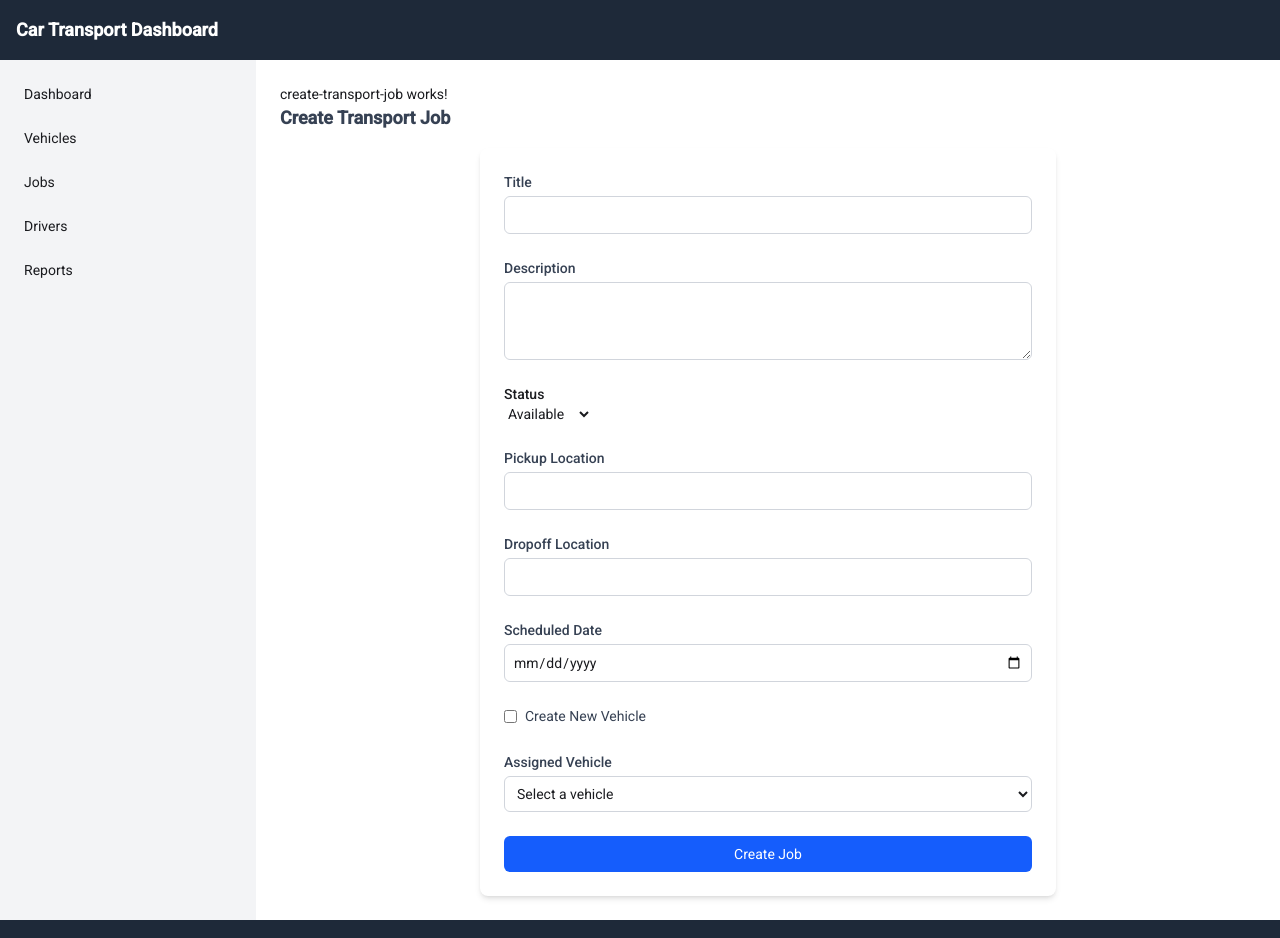
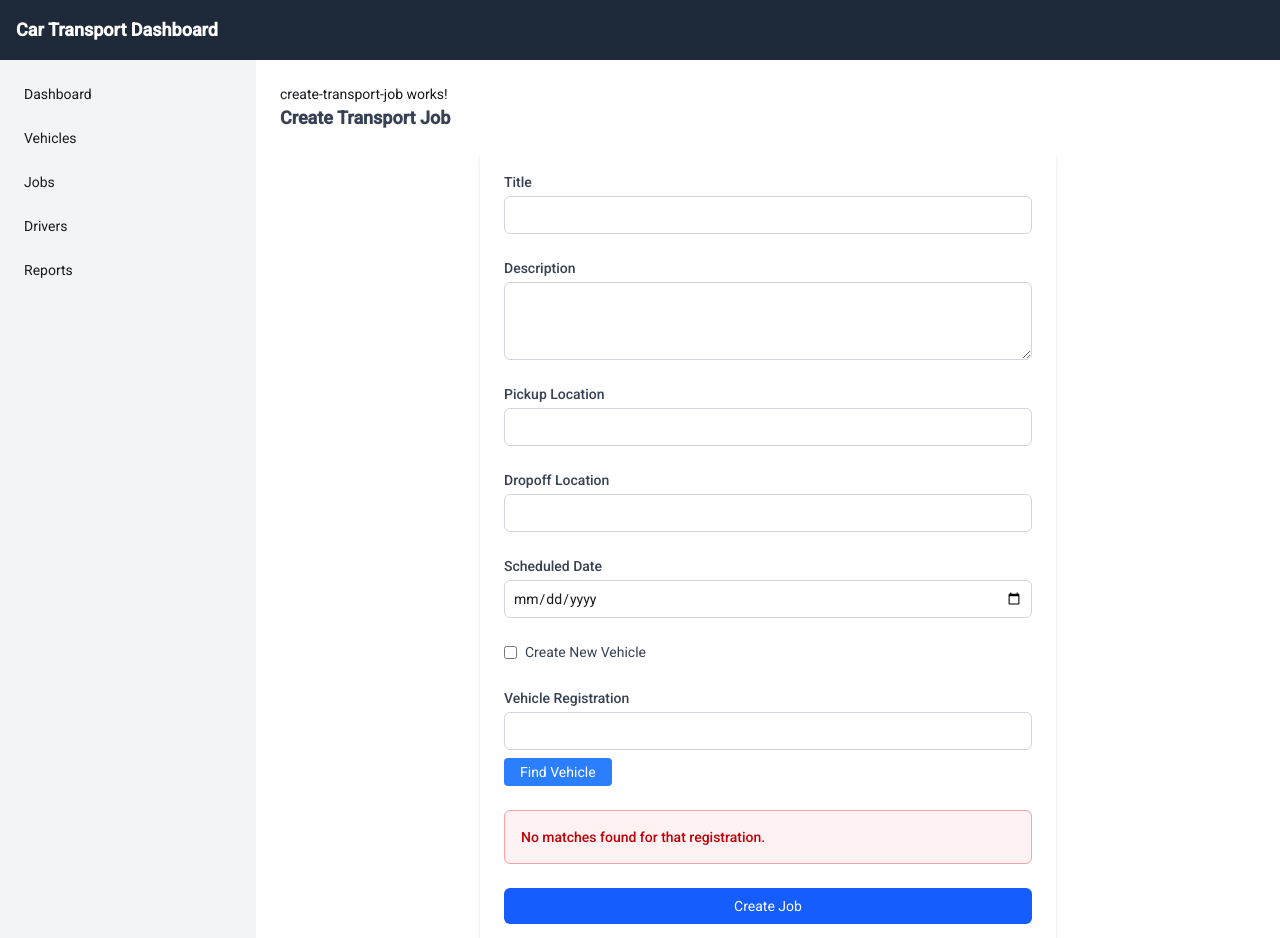
Before and after one commit to carlhope/CarTransportDashboard, an Angular app in the folder CarTransportDashboard.web/: page /transport-jobs/create in a window 1280 px wide. Shown: the top 938 px of the page. Built offline with nearby package versions, Linux system fonts and the light colour scheme.

Commit message:
add vehicle to create transport job form

```diff
--- a/CarTransportDashboard.web/src/app/components/create-transport-job-form/create-transport-job-form.html
+++ b/CarTransportDashboard.web/src/app/components/create-transport-job-form/create-transport-job-form.html
@@ -9,16 +9,6 @@
   <div>
     <label class="block text-sm font-medium text-gray-700">Description</label>
     <textarea formControlName="description" rows="3" class="mt-1 block w-full border border-gray-300 rounded-md p-2 focus:ring focus:ring-blue-300"></textarea>
-  </div>
-
-  <div>
-    <label class="block text-sm font-medium text-grey-700">Status</label>
-    <select formControlName="status">
-      <option [value]="0">Available</option>
-      <option [value]="1">InProgress</option>
-      <option [value]="2">Completed</option>
-    </select>
-
   </div>
 
   <div>
@@ -46,17 +36,31 @@
 
   <!-- Existing Vehicle Dropdown -->
   @if(!jobForm.get('useNewVehicle')?.value){
-  <div>
-    <label class="block text-sm font-medium text-gray-700">Assigned Vehicle</label>
-    <select formControlName="assignedVehicleId" class="mt-1 block w-full border border-gray-300 rounded-md p-2">
-      <option value="">Select a vehicle</option>
-      @for(vehicle of vehicles; track vehicle.id){
-      <option [value]="vehicle.id">
-        {{ vehicle.registrationNumber }} – {{ vehicle.make }} {{ vehicle.model }}
-      </option>
-      }
-    </select>
-  </div>
+    <div>
+      <label class="block text-sm font-medium text-gray-700">Vehicle Registration</label>
+      <input [formControl]="registrationSearch" class="mt-1 block w-full border border-gray-300 rounded-md p-2" />
+      <button type="button" (click)="lookupVehicle()" class="mt-2 bg-blue-500 text-white px-4 py-1 rounded hover:bg-blue-600">
+        Find Vehicle
+      </button>
+    </div>
+
+    <!-- Vehicle Search Result -->
+    @if(matchedVehicle){
+      <div class="bg-green-50 p-4 rounded-md border border-green-300 mt-4">
+      <p class="text-sm text-green-700 font-medium">Vehicle Found:</p>
+      <p class="text-sm text-green-700">Make: {{ matchedVehicle.make }}</p>
+      <p class="text-sm text-green-700">Model: {{ matchedVehicle.model }}</p>
+      <p class="text-sm text-green-700">Registration: {{ matchedVehicle.registrationNumber }}</p>
+    </div>
+    }
+   @else{
+     <div class="bg-red-50 p-4 rounded-md border border-red-300 mt-4">
+       <p class="text-sm text-red-700 font-medium">No matches found for that registration.</p>
+     </div>
+   }
+
+
+
   }
   @else{
     <!-- New Vehicle Fields -->
--- a/CarTransportDashboard.web/src/app/components/create-transport-job-form/create-transport-job-form.ts
+++ b/CarTransportDashboard.web/src/app/components/create-transport-job-form/create-transport-job-form.ts
@@ -1,8 +1,9 @@
 import {Component, EventEmitter, OnInit, Output} from '@angular/core';
-import {FormBuilder, FormGroup, ReactiveFormsModule, Validators} from "@angular/forms";
+import {FormBuilder, FormControl, FormGroup, ReactiveFormsModule, Validators} from "@angular/forms";
 import {TransportJob} from '../../models/transport-job';
-import {TransportJobService} from '../../services/transport-job/transport-job';
+import {VehicleService} from '../../services/vehicle/vehicle';
 import {JobStatus} from '../../models/job-status';
+import {Vehicle} from '../../models/vehicle';
 
 @Component({
   selector: 'app-create-transport-job-form',
@@ -19,13 +20,18 @@ export class CreateTransportJobForm implements OnInit {
     { id: '1', make: 'Toyota', model: 'Camry', registrationNumber: 'ABC123' },
     { id: '2', make: 'Honda', model: 'Civic', registrationNumber: 'XYZ789' }
   ];
+  matchedVehicle: Vehicle | null = null;
+  vehicleSearchFailed = false;
+  registrationSearch: FormControl;
+
   constructor(
-    private fb: FormBuilder
+    private fb: FormBuilder,
+    private vehicleService: VehicleService
   ) {
+    this.registrationSearch = this.fb.control('');
     this.jobForm = this.fb.group({
       title: ['', Validators.required],
       description: ['', Validators.required],
-      status: [JobStatus.Available, Validators.required],
       pickupLocation: ['', Validators.required],
       dropoffLocation: ['', Validators.required],
       scheduledDate: ['', Validators.required],
@@ -50,8 +56,9 @@ export class CreateTransportJobForm implements OnInit {
 
       const job: TransportJob = {
         ...this.jobForm.value,
+        status: JobStatus.Available,
         scheduledDate: new Date(this.jobForm.value.scheduledDate).toISOString(),
-        id: '00000000-0000-0000-0000-000000000000' // Temporary ID, should be removed when integrated with backend
+        id: '00000000-0000-0000-0000-000000000000' // Temporary ID should be removed when integrated with backend
 
       };
       if (!this.jobForm.value.useNewVehicle) {
@@ -69,6 +76,28 @@ export class CreateTransportJobForm implements OnInit {
 
     }
   }
+  lookupVehicle() {
+    const reg = this.registrationSearch.value?.trim();
+    if (!reg) return;
+
+    this.vehicleService.getVehicleByRegistration(reg).subscribe({
+      next: (vehicle) => {
+        if (vehicle) {
+          this.matchedVehicle = vehicle;
+          this.vehicleSearchFailed = false;
+          this.jobForm.patchValue({ assignedVehicleId: vehicle.id });
+        } else {
+          this.matchedVehicle = null;
+          this.vehicleSearchFailed = true;
+        }
+      },
+      error: () => {
+        this.matchedVehicle = null;
+        this.vehicleSearchFailed = true;
+      }
+    });
+  }
+
 
 
 }
--- a/CarTransportDashboard.web/src/app/services/transport-job/transport-job.ts
+++ b/CarTransportDashboard.web/src/app/services/transport-job/transport-job.ts
@@ -2,7 +2,7 @@ import { Injectable } from '@angular/core';
 import{TransportJob} from '../../models/transport-job';
 import { JobStatus } from '../../models/job-status';
 import {HttpClient} from '@angular/common/http';
-import {map, Observable} from 'rxjs';
+import {map, of, Observable} from 'rxjs';
 import { tap } from 'rxjs/operators';
 import {Vehicle} from '../../models/vehicle';
 import {MinimalUser} from '../../models/minimal-user';
--- a/CarTransportDashboard.web/src/app/services/vehicle/vehicle.ts
+++ b/CarTransportDashboard.web/src/app/services/vehicle/vehicle.ts
@@ -1,6 +1,6 @@
 import { Injectable } from '@angular/core';
 import { HttpClient } from '@angular/common/http';
-import { Observable, map } from 'rxjs';
+import { Observable, of, map } from 'rxjs';
 import { Vehicle } from '../../models/vehicle';
 import { ModelMapperService } from '../model-mapper/model-mapper';
 
@@ -35,4 +35,13 @@ export class VehicleService {
   delete(id: string): Observable<void> {
     return this.http.delete<void>(`${this.apiUrl}/${id}`);
   }
+  getVehicleByRegistration(reg: string): Observable<Vehicle> {
+    const tempVehicle: Vehicle = {
+      id: '00000000-0000-0000-0000-000000000000',
+      make: 'Toyota',
+      model: 'Corolla',
+      registrationNumber: reg
+    };
+    return of(tempVehicle); // ✅ returns an Observable
+  }
 }
```
